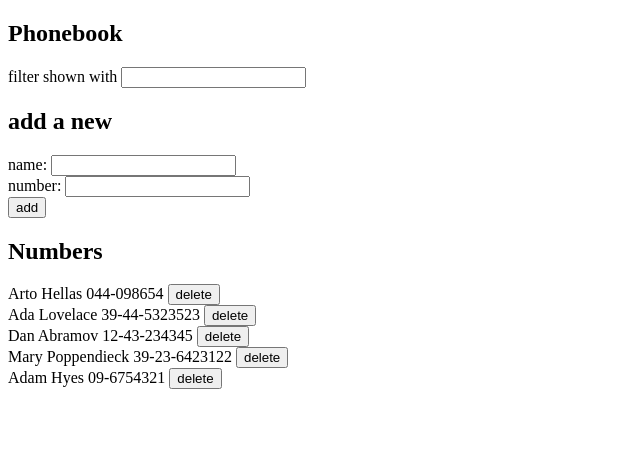
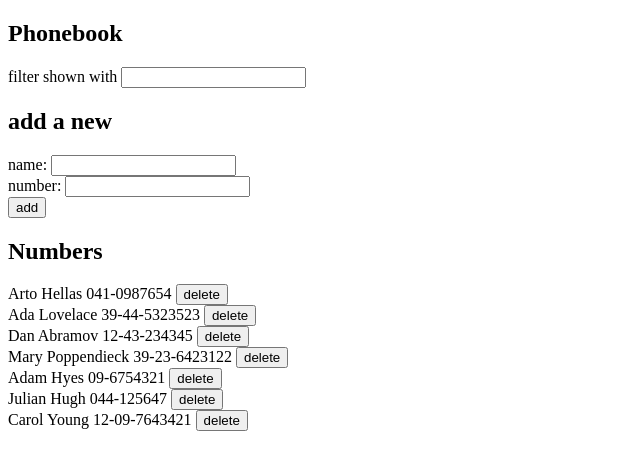
Before and after one commit to Ramya-KR/FullStackOpen_Exercises, a React (Create React App) app in the folder part2/phonebook/: page / in a window 1280 px wide. Shown: the top 470 px of the page, without its empty margins (0-640 px from the left). Built offline with nearby package versions, Linux system fonts and the light colour scheme; data requests are answered from the project's data file.

Commit message:
exercise 2.16

```diff
--- a/part2/phonebook/db.json
+++ b/part2/phonebook/db.json
@@ -2,7 +2,7 @@
   "persons": [
     {
       "name": "Arto Hellas",
-      "number": "044-098654",
+      "number": "041-0987654",
       "id": 1
     },
     {
@@ -24,6 +24,16 @@
       "name": "Adam Hyes",
       "number": "09-6754321",
       "id": 5
+    },
+    {
+      "name": "Julian Hugh",
+      "number": "044-125647",
+      "id": 6
+    },
+    {
+      "name": "Carol Young",
+      "number": "12-09-7643421",
+      "id": 7
     }
   ]
 }
--- a/part2/phonebook/src/App.js
+++ b/part2/phonebook/src/App.js
@@ -3,6 +3,7 @@ import Persons from './components/Persons'
 import Filter from './components/Filter'
 import PersonForm from './components/PersonForm'
 import personService from './services/persons'
+import Notification from './components/Notification'
 
 
 const App = () => {
@@ -10,6 +11,7 @@ const App = () => {
   const [newName, setNewName] = useState('')
   const [newNumber, setNewNumber] = useState('')
   const [filter, setFilter] = useState('')
+  const [message, setMessage]=useState(null)
 
   useEffect(() => {
     personService
@@ -42,6 +44,10 @@ const App = () => {
             setPersons(persons.map(person => person.name !== newName ? person : returnedPerson))
             setNewNumber('')
             setNewName('')
+            setMessage(`${newName}'s number is updated`)
+            setTimeout(() => {
+              setMessage(null)
+            }, 5000)
           })
       } else {
         setNewNumber('')
@@ -59,6 +65,10 @@ const App = () => {
           setPersons(persons.concat(newPerson))
           setNewNumber('')
           setNewName('')
+          setMessage(`Added ${newName}`)
+          setTimeout(() => {
+            setMessage(null)
+          }, 5000)
         })
     }
   }
@@ -66,6 +76,7 @@ const App = () => {
   return (
     <div>
       <h2>Phonebook</h2>
+      <Notification message={message}/>
       <Filter handleFilter={handleFilter} />
       <h2>add a new</h2>
       <PersonForm persons={persons} newName={newName} newNumber={newNumber} setNewName={setNewName} handleNumberChange={handleNumberChange} handleNameChange={handleNameChange} setPersons={setPersons} addPerson={addPerson} />
--- /dev/null
+++ b/part2/phonebook/src/components/Notification.js
@@ -0,0 +1,13 @@
+const Notification = ({ message }) => {
+    if (message === null) {
+      return null
+    }
+
+    return (
+      <div className="message">
+        {message}
+      </div>
+    )
+  }
+
+  export default Notification
--- /dev/null
+++ b/part2/phonebook/src/index.css
@@ -0,0 +1,9 @@
+.message {
+    color: green;
+    background: lightgrey;
+    font-size: 20px;
+    border-style: solid;
+    border-radius: 5px;
+    padding: 10px;
+    margin-bottom: 10px;
+}
--- a/part2/phonebook/src/index.js
+++ b/part2/phonebook/src/index.js
@@ -1,6 +1,6 @@
 import React from 'react'
 import ReactDOM from 'react-dom/client'
-
 import App from './App'
+import './index.css'
 
 ReactDOM.createRoot(document.getElementById('root')).render(<App />)
```
